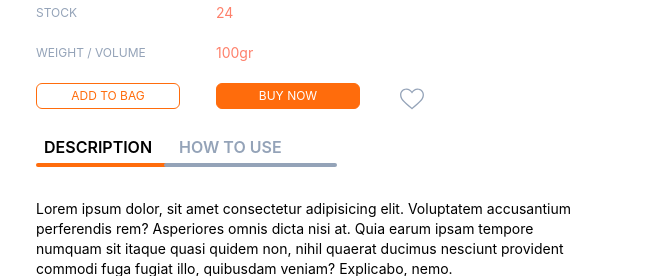
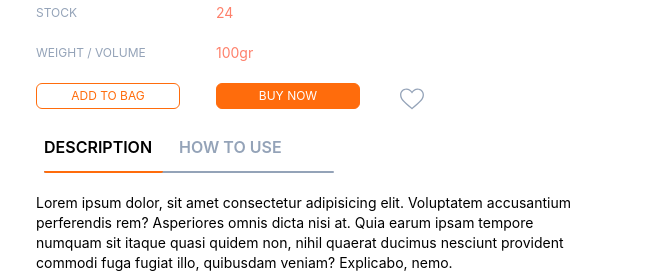
Before and after one commit to dpbayu/PageProduct, a website: page dist/index.html in a window 1280 px wide. Shown: the part 769-1045 px from the top of the page, 624-1280 px from the left. Drawn offline with nearby package versions, Linux system fonts and the light colour scheme.

Commit message:
initial commit

```diff
--- a/dist/index.html
+++ b/dist/index.html
@@ -299,10 +299,9 @@
                         <!-- Row Menu Start -->
                         <div class="grid relative grid-cols-12 self-center mb-5">
                             <!-- Menu Start -->
-                            <a class="col-span-3 font-semibold mx-2 pb-5" href="#">DESCRIPTION</a>
+                            <a class="col-span-3 font-semibold mx-2 pb-3 border-b-2 rounded-b-sm border-first" href="#">DESCRIPTION</a>
                             <a class="col-span-3 col-start-5 font-semibold text-third mx-2" href="#">HOW TO USE</a>
-                            <div class="absolute top-7 h-1 w-[275px] rounded-full bg-first"></div>
-                            <div class="absolute top-7 left-32 h-1 w-[173px] rounded-full bg-third"></div>
+                            <div class="absolute top-9 -z-10 left-2 h-[2px] w-[290px] rounded-full bg-third"></div>
                             <!-- Menu End -->
                         </div>
                         <!-- Row Menu End -->
```
Also changed, not shown: dist/css/output.css.
